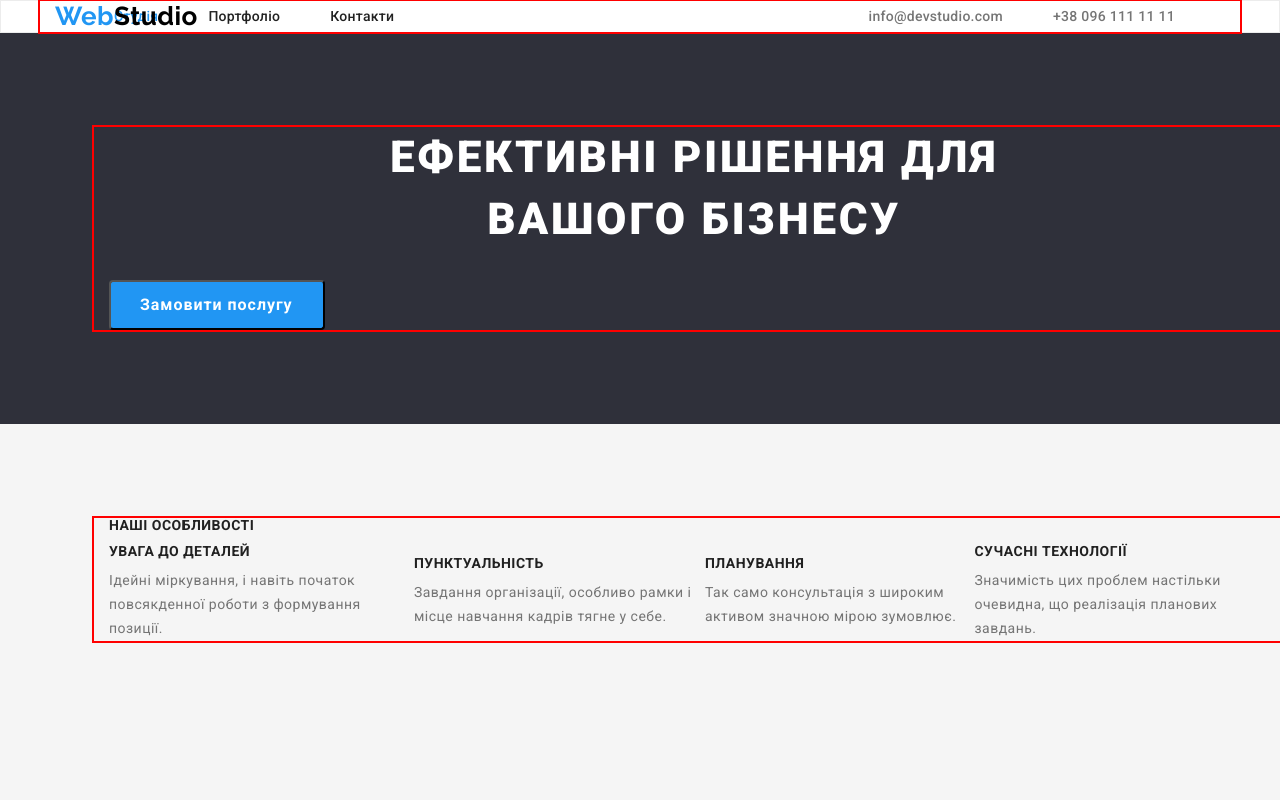
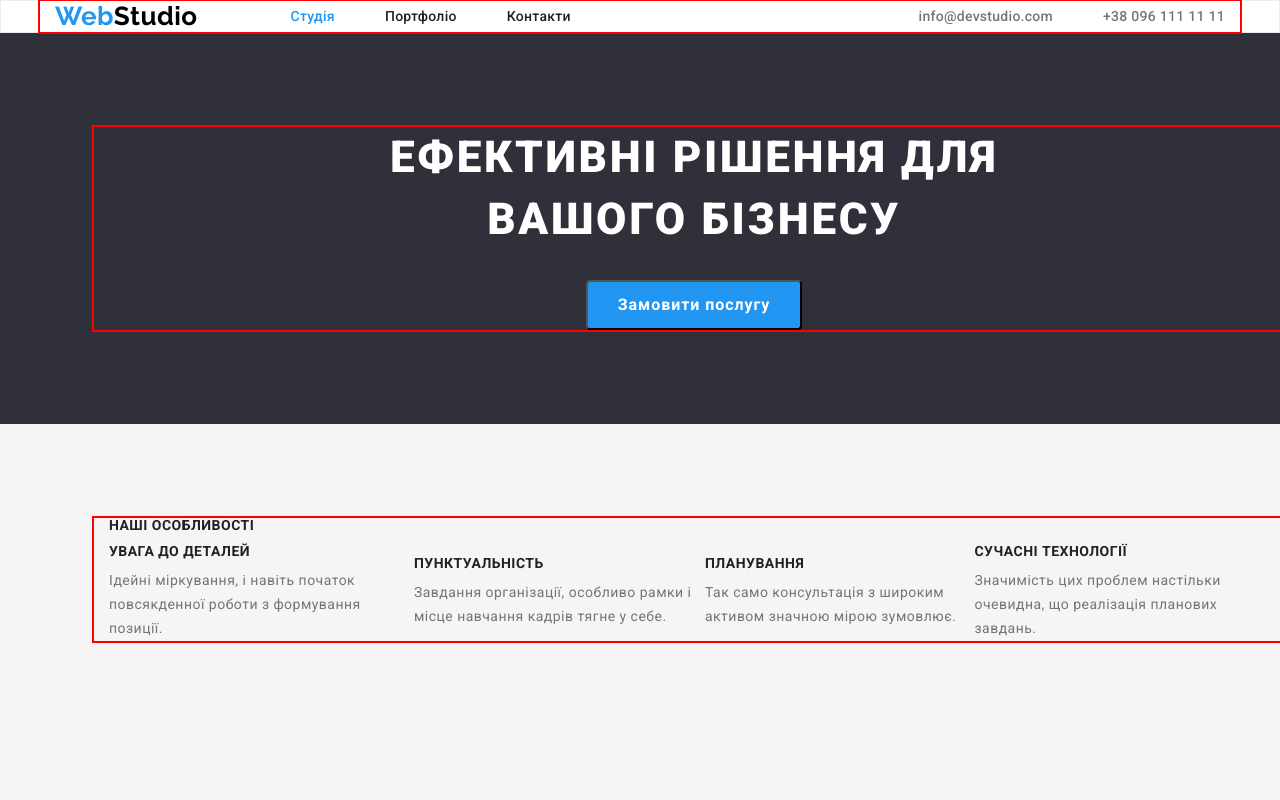
Before and after one commit to NadyaGolub/goit-markup-hw-03, a plain HTML site: page index.html in a window 1280 px wide. Shown: the top 800 px of the page. Drawn offline with nearby package versions, Linux system fonts and the light colour scheme.

Commit message:
Коригування сторінки Студія

```diff
--- a/css/styles.css
+++ b/css/styles.css
@@ -80,7 +80,6 @@ body {
   font-weight: 700;
   font-size: 26px;
   line-height: 1.2;
-  position: absolute;
   margin-right: 93px;
 }
 
@@ -90,17 +89,24 @@ body {
   display: flex;
 }
 
+.site-nav:not(:last-child) {
+  margin-right: 50px;
+}
+
 .current-title {
   color: var(--title-text-color);
   font-weight: 500;
   font-size: 14px;
   line-height: 1.1;
   letter-spacing: 0.02em;
-  margin-right: 50px;
 }
 .current-title:hover,
 .current-title :focus {
   color: var(--accent-color);
+}
+
+.site-nav-contacts:not(:last-child) {
+  margin-right: 50px;
 }
 
 .current-contacts {
@@ -109,7 +115,6 @@ body {
   font-size: 14px;
   line-height: 1.2px;
   letter-spacing: 0.02em;
-  margin-right: 50px;
 }
 .current-contacts:hover,
 .current-contacts:focus {
@@ -122,7 +127,6 @@ body {
   font-size: 14px;
   line-height: 1.1;
   letter-spacing: 0.02em;
-  margin-right: 50px;
 }
 
 .contacts {
@@ -171,8 +175,9 @@ body {
   width: 216px;
   min-height: 50px;
   border-radius: 4px;
-  display: flex;
-  align-items: center;
+  margin-right: auto;
+  margin-left: auto;
+  display: block;
 }
 
 .section {
@@ -236,12 +241,13 @@ body {
   text-align: center;
   cursor: pointer;
   padding: 6px 22px;
-  display: inline-block;
   min-width: 73px;
   min-height: 38px;
   border-radius: 4px;
   border: 1px solid transparent;
-  margin-right: 8px;
+  margin-left: auto;
+  margin-right: auto;
+  display: block;
 }
 .button:hover,
 .button:focus {
--- a/index.html
+++ b/index.html
@@ -32,16 +32,18 @@
         <!-- Контакти -->
         <nav class="nav">
           <ul class="header-list">
-            <li><a href="./index.html" class="current">Студія</a></li>
-            <li><a href="./portfolio.html" class="current-title">Портфоліо</a></li>
-            <li><a href="" class="contacts">Контакти</a></li>
+            <li class="site-nav"><a href="./index.html" class="current">Студія</a></li>
+            <li class="site-nav"><a href="./portfolio.html" class="current-title">Портфоліо</a></li>
+            <li class="site-nav"><a href="" class="contacts">Контакти</a></li>
           </ul>
         </nav>
         <ul class="header-list">
-          <li>
+          <li class="site-nav-contacts">
             <a href="mailto:info@devstudio.com" class="current-contacts">info@devstudio.com</a>
           </li>
-          <li><a href="tel:+380961111111" class="current-contacts">+38 096 111 11 11</a></li>
+          <li class="site-nav-contacts">
+            <a href="tel:+380961111111" class="current-contacts">+38 096 111 11 11</a>
+          </li>
         </ul>
       </div>
     </header>
```
Also changed, not shown: portfolio.html (+7 -5 lines).
